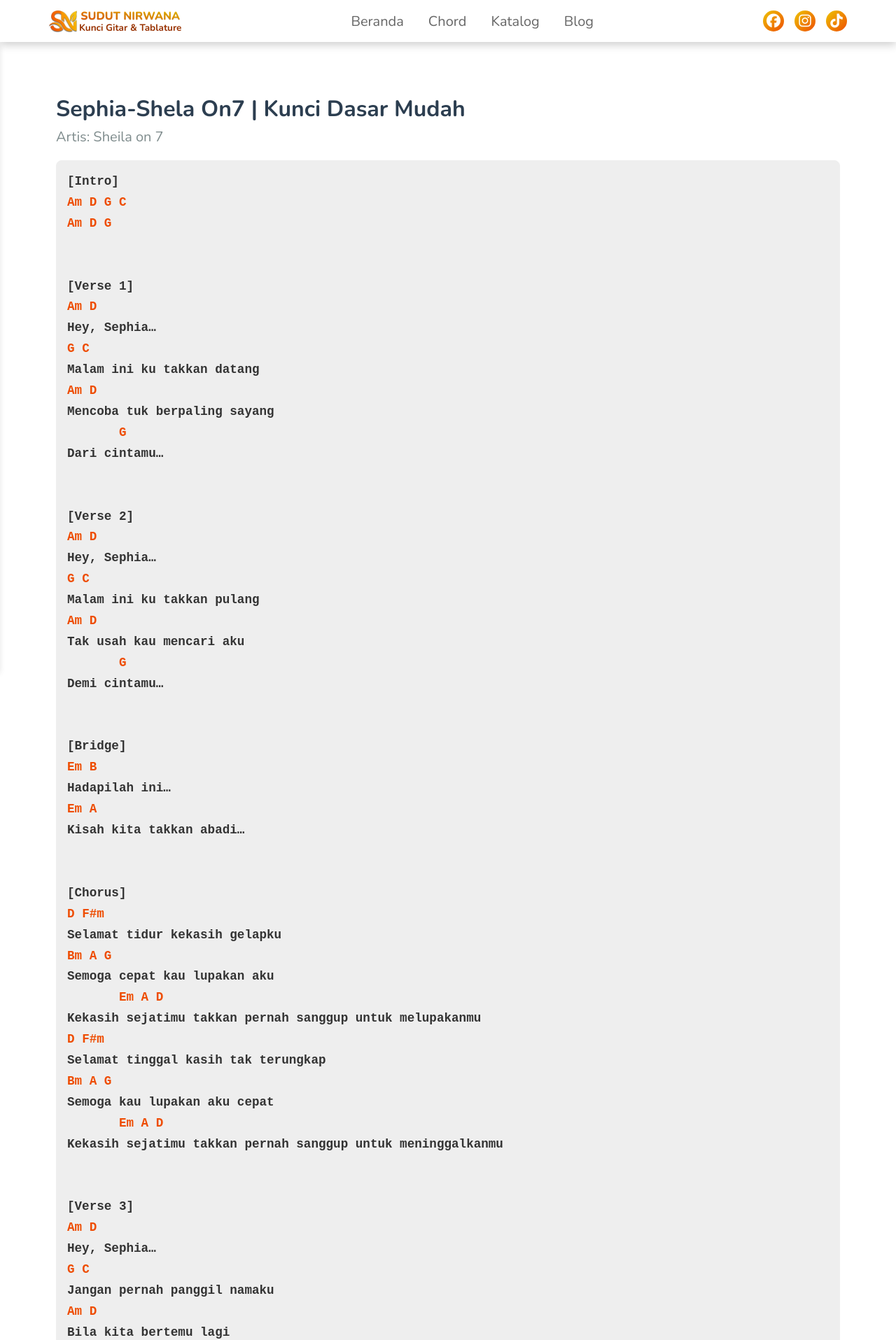
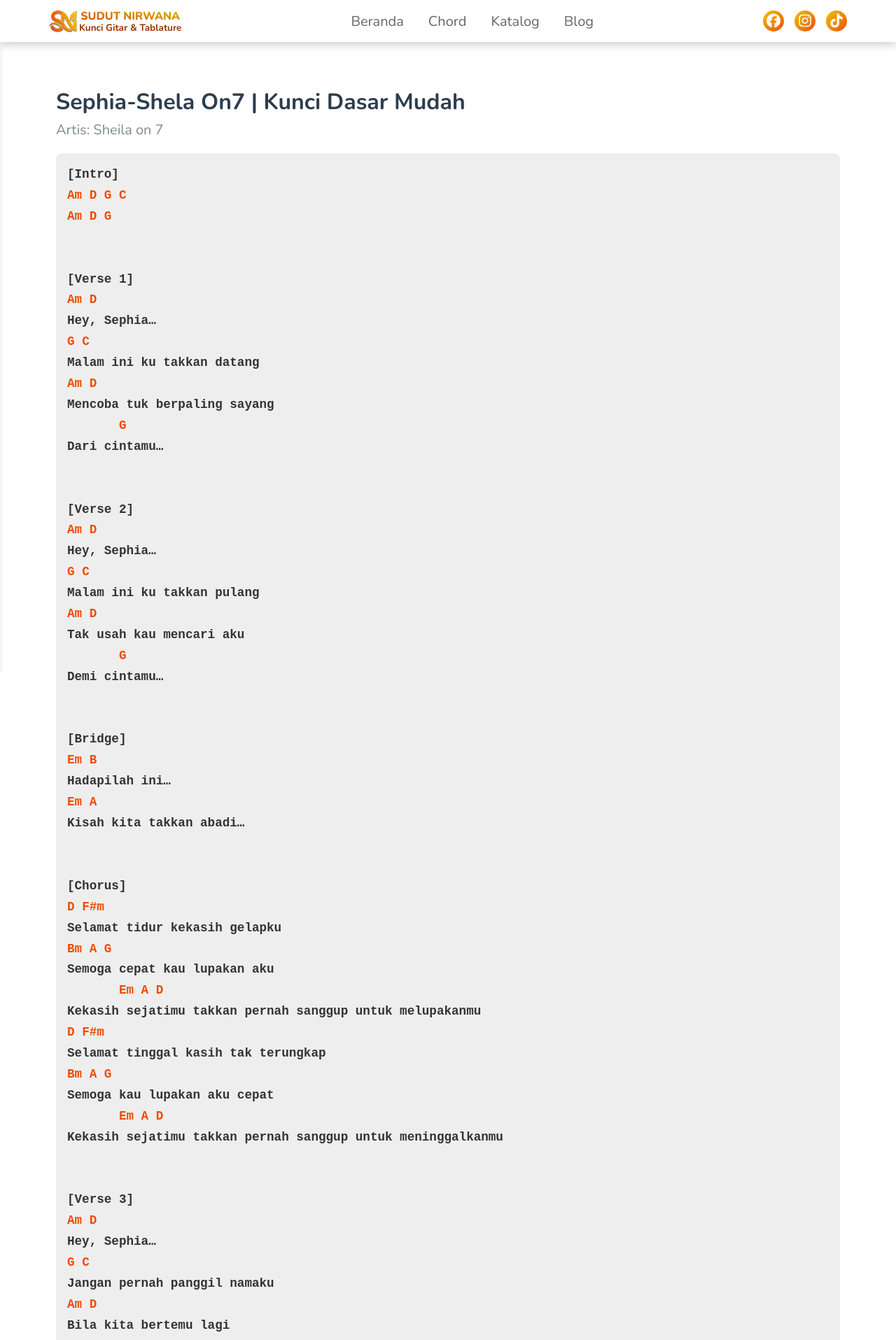
Before and after one commit to sudut-nirwana/sudut-nirwana-main, a Jekyll site: the page built from _chord/shepia-shela-on-7.md, in a window 1280 px wide. Shown: the top 1915 px of the page at 70% size. Built offline with Jekyll 4.4.1, drawn with Linux system fonts in a browser that asks for light colours.

Commit message:
Update chord-style.css

```diff
--- a/assets/css/chord-style.css
+++ b/assets/css/chord-style.css
@@ -4,7 +4,7 @@
     box-sizing: border-box;
     /* Ubah padding-top ini untuk mengatur jarak judul ke header */
     padding: 20px;
-    padding-top: 70px; /* Coba di 70px dulu, kalau masih kejauhan, turunkan ke 60px */
+    padding-top: 60px; /* Coba di 70px dulu, kalau masih kejauhan, turunkan ke 60px */
 }
 
 
@@ -110,7 +110,7 @@
 
 /* RESPONSIVE */
 @media (min-width: 769px) {
-    .chord-container { padding: 0 30px; padding-top: 80px;}
+    .chord-container { padding: 0 30px; padding-top: 60px;}
     .chord-header h2 { font-size: 2rem; }
 
     .chord-grid-container {
@@ -123,6 +123,6 @@
     .chord-container {
         max-width: 1200px;
         padding: 0 40px;
-        padding-top: 80px
+        padding-top: 70px
     }
 }
```
